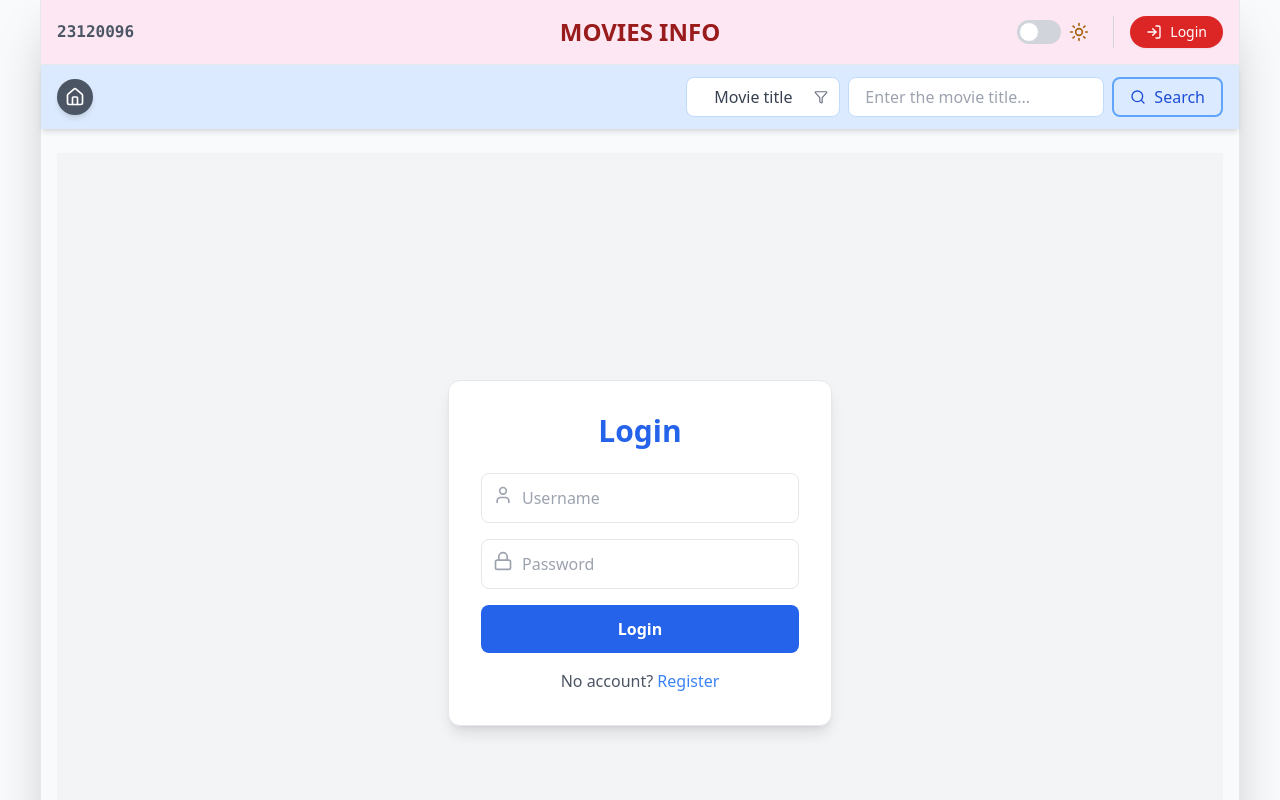
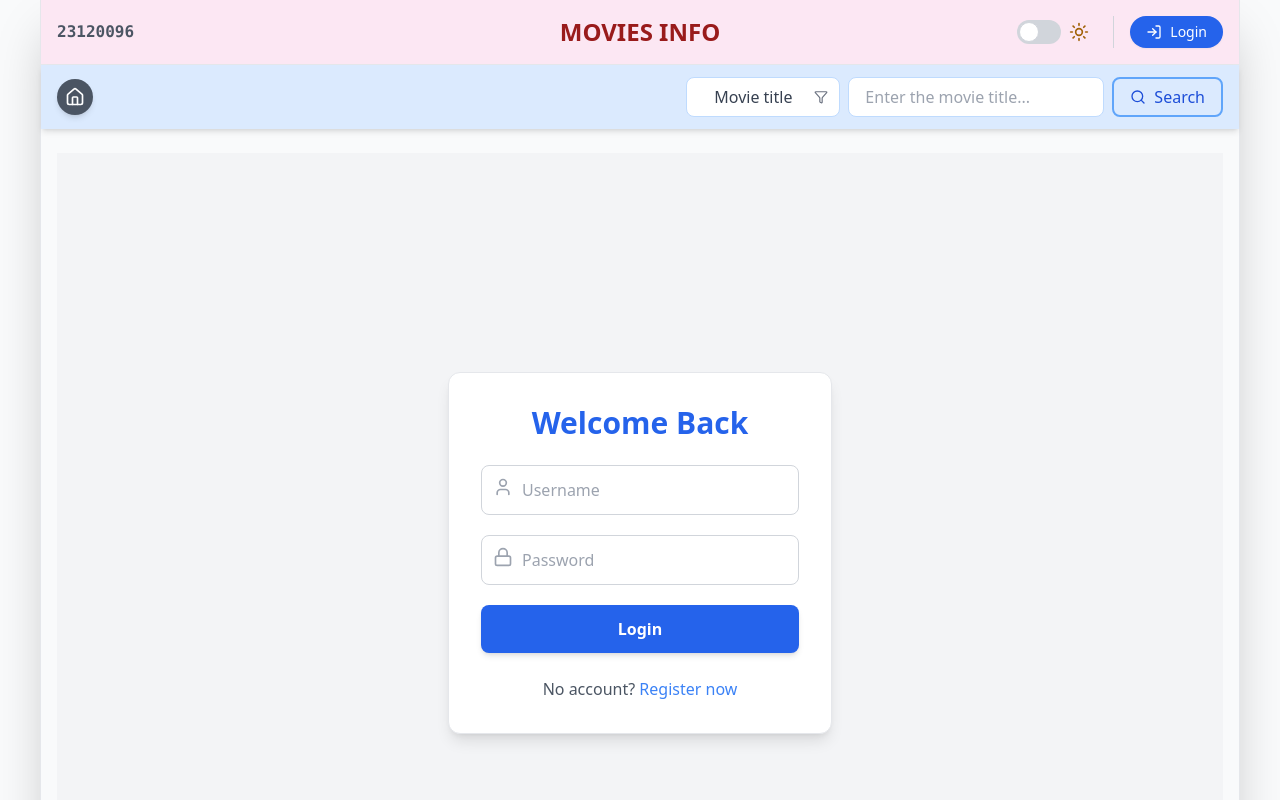
Before and after one commit to Cooff-VT/BTCN_2_Web, a React (Vite) app in the folder BTCN_2/: page /login in a window 1280 px wide. Shown: the top 800 px of the page. Built offline with nearby package versions, Linux system fonts and the light colour scheme; the HTML template or start-up script is replaced by a standard one.

Commit message:
0.5 diem: form validation cho Login page va fix ui (hien thi mssv)

```diff
--- a/BTCN_2/src/components/layout/Footer.jsx
+++ b/BTCN_2/src/components/layout/Footer.jsx
@@ -3,7 +3,7 @@ const Footer = () => {
     <footer className="bg-pink-100 dark:bg-gray-800 mt-10 py-6 border-t dark:border-gray-700 transition-colors">
       <div className="max-w-content mx-auto px-4 text-center md:text-left">
         <div className="text-gray-600 dark:text-gray-300 font-mono">
-          MSSV: 23120096
+          23120096
         </div>
       </div>
     </footer>
--- a/BTCN_2/src/components/layout/Header.jsx
+++ b/BTCN_2/src/components/layout/Header.jsx
@@ -67,7 +67,7 @@ const Header = () => {
             ) : (
               <Link
                 to="/login"
-                className="flex items-center gap-2 px-4 py-1.5 bg-red-600 text-white rounded-full hover:bg-red-700 transition-colors shadow-sm font-medium text-sm"
+                className="flex items-center gap-2 px-4 py-1.5 bg-blue-600 text-white rounded-full hover:bg-blue-700 transition-colors shadow-sm font-medium text-sm"
               >
                 <LogIn size={16} />
                 <span>Login</span>
--- a/BTCN_2/src/pages/LoginPage.jsx
+++ b/BTCN_2/src/pages/LoginPage.jsx
@@ -1,27 +1,40 @@
 import { useState } from 'react';
 import { Link, useNavigate } from 'react-router-dom';
 import { useAuth } from '../context/AuthContext';
-import { User, Lock } from 'lucide-react';
+import { User, Lock, AlertCircle } from 'lucide-react';
 
 const LoginPage = () => {
   const [username, setUsername] = useState('');
   const [password, setPassword] = useState('');
-  const [error, setError] = useState('');
+
+  const [errors, setErrors] = useState({});
+  const [apiError, setApiError] = useState('');
   const [loading, setLoading] = useState(false);
 
   const { login } = useAuth();
   const navigate = useNavigate();
 
+  const validate = () => {
+      let newErrors = {};
+      if (!username.trim()) newErrors.username = "Please enter your username";
+      if (!password) newErrors.password = "Please enter your password";
+
+      setErrors(newErrors);
+      return Object.keys(newErrors).length === 0;
+  }
+
   const handleSubmit = async (e) => {
     e.preventDefault();
-    setError('');
+    setApiError('');
+
+    if (!validate()) return;
+
     setLoading(true);
-
     const res = await login(username, password);
     if (res.success) {
-        navigate('/'); // Login xong về Home
+        navigate('/');
     } else {
-        setError(res.message);
+        setApiError(res.message);
     }
     setLoading(false);
   };
@@ -29,26 +42,57 @@ const LoginPage = () => {
   return (
     <div className="flex items-center justify-center min-h-screen bg-gray-100 dark:bg-gray-950 p-4">
       <div className="w-full max-w-sm p-8 bg-white dark:bg-gray-900 rounded-xl shadow-lg border border-gray-200 dark:border-gray-800">
-        <h2 className="text-3xl font-bold text-center text-blue-600 mb-6">Login</h2>
-        {error && <div className="bg-red-100 text-red-700 p-3 rounded mb-4 text-sm">{error}</div>}
+        <h2 className="text-3xl font-bold text-center text-blue-600 mb-6">Welcome Back</h2>
 
-        <form onSubmit={handleSubmit} className="space-y-4">
-          <div className="relative">
-            <User className="absolute left-3 top-3 text-gray-400" size={20} />
-            <input type="text" placeholder="Username" value={username} onChange={e => setUsername(e.target.value)} required
-                className="w-full pl-10 p-3 border rounded-lg dark:bg-gray-800 dark:border-gray-700 dark:text-white" />
+        {apiError && <div className="bg-red-100 text-red-700 p-3 rounded mb-4 text-sm border border-red-200 text-center">{apiError}</div>}
+
+        <form onSubmit={handleSubmit} className="space-y-5">
+
+          <div className="space-y-1">
+            <div className="relative">
+                <User className={`absolute left-3 top-3 ${errors.username ? 'text-red-500' : 'text-gray-400'}`} size={20} />
+                <input
+                    type="text"
+                    placeholder="Username"
+                    value={username}
+                    onChange={e => {
+                        setUsername(e.target.value);
+                        if(errors.username) setErrors({...errors, username: ''});
+                    }}
+                    className={`w-full pl-10 p-3 border rounded-lg dark:bg-gray-800 dark:text-white transition-colors
+                        ${errors.username ? 'border-red-500 focus:ring-red-500' : 'border-gray-300 dark:border-gray-700 focus:ring-blue-500'}
+                    `}
+                />
+            </div>
+            {errors.username && <p className="text-red-500 text-xs flex items-center gap-1 pl-1"><AlertCircle size={12} /> {errors.username}</p>}
           </div>
-          <div className="relative">
-            <Lock className="absolute left-3 top-3 text-gray-400" size={20} />
-            <input type="password" placeholder="Password" value={password} onChange={e => setPassword(e.target.value)} required
-                className="w-full pl-10 p-3 border rounded-lg dark:bg-gray-800 dark:border-gray-700 dark:text-white" />
+
+          <div className="space-y-1">
+            <div className="relative">
+                <Lock className={`absolute left-3 top-3 ${errors.password ? 'text-red-500' : 'text-gray-400'}`} size={20} />
+                <input
+                    type="password"
+                    placeholder="Password"
+                    value={password}
+                    onChange={e => {
+                        setPassword(e.target.value);
+                        if(errors.password) setErrors({...errors, password: ''});
+                    }}
+                    className={`w-full pl-10 p-3 border rounded-lg dark:bg-gray-800 dark:text-white transition-colors
+                        ${errors.password ? 'border-red-500 focus:ring-red-500' : 'border-gray-300 dark:border-gray-700 focus:ring-blue-500'}
+                    `}
+                />
+            </div>
+            {errors.password && <p className="text-red-500 text-xs flex items-center gap-1 pl-1"><AlertCircle size={12} /> {errors.password}</p>}
           </div>
-          <button disabled={loading} className="w-full py-3 bg-blue-600 text-white font-bold rounded-lg hover:bg-blue-700 transition disabled:opacity-50">
-            {loading ? 'Processing...' : 'Login'}
+
+          <button disabled={loading} className="w-full py-3 bg-blue-600 text-white font-bold rounded-lg hover:bg-blue-700 transition disabled:opacity-50 shadow-md">
+            {loading ? 'Logging in...' : 'Login'}
           </button>
         </form>
-        <p className="text-center mt-4 text-gray-600 dark:text-gray-400">
-            No account? <Link to="/register" className="text-blue-500 hover:underline">Register</Link>
+
+        <p className="text-center mt-6 text-gray-600 dark:text-gray-400">
+            No account? <Link to="/register" className="text-blue-500 hover:underline font-medium">Register now</Link>
         </p>
       </div>
     </div>
```
